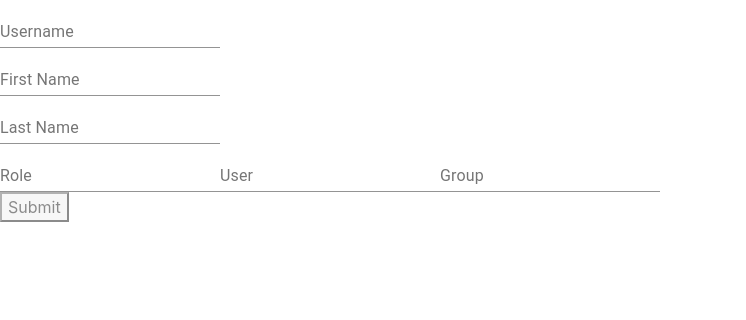
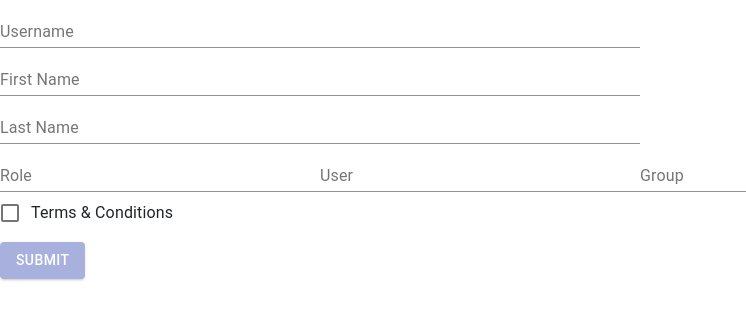
Before and after one commit to satishwaghela/react-form, a React (Create React App) app: page / in a window 1280 px wide. Shown: the top 320 px of the page, without its empty margins (0-746 px from the left). Built offline with nearby package versions, Linux system fonts and the light colour scheme.

Commit message:
Added checkbox field

```diff
--- /dev/null
+++ b/src/FormHook/Fields/FCheckbox.js
@@ -0,0 +1,36 @@
+import React from 'react';
+
+import Checkbox from '@material-ui/core/Checkbox';
+import FormControlLabel from '@material-ui/core/FormControlLabel';
+
+import { handleChangeFlow, getHelperText } from './FieldUtils';
+
+export default function FFTextField(props) {
+  const { FormControlLabelProps, CheckboxProps, form, fieldKeyPath, validation, onValueChange } = props;
+  const { formState } = form;
+  const fieldMetaData = form.getFieldMetaData(formState, fieldKeyPath);
+
+  const handleChange = (event) => {
+    const value = event.target.checked;
+    handleChangeFlow(value, fieldKeyPath, onValueChange, validation, form);
+  }
+
+  return (
+    <>
+      <FormControlLabel
+        {...FormControlLabelProps}
+        control={(
+          <Checkbox
+            {...CheckboxProps}
+            checked={form.getFieldValue(formState, fieldKeyPath, false)}
+            onChange={handleChange}
+            ref={form.registerField(fieldKeyPath, {
+              validation: validation
+            })}
+          />
+        )}
+      />
+      {getHelperText(fieldMetaData)}
+    </>
+  );
+}
--- a/src/FormHook/Fields/FObjectField.js
+++ b/src/FormHook/Fields/FObjectField.js
@@ -1,5 +1,6 @@
 import React from 'react';
-import FormHelperText from '@material-ui/core/FormHelperText';
+
+import { getHelperText } from './FieldUtils';
 
 export default function FFObjectField (props) {
   const { form, fieldKeyPath, validation, Child } = props;
@@ -30,9 +31,7 @@ export default function FFObjectField (props) {
           validation: validation
         })}
       >
-        {fieldMetaData.error && (
-          <FormHelperText error>{fieldMetaData.error}</FormHelperText>
-        )}
+        {getHelperText(fieldMetaData)}
       </div>
     </>
   )
--- a/src/FormHook/Fields/FTextField.js
+++ b/src/FormHook/Fields/FTextField.js
@@ -1,5 +1,6 @@
 import React from 'react';
 import TextField from '@material-ui/core/TextField';
+import { handleChangeFlow, getHelperText } from './FieldUtils';
 
 export default function FFTextField(props) {
   const { TextFieldProps, form, fieldKeyPath, validation, onValueChange } = props;
@@ -8,30 +9,14 @@ export default function FFTextField(props) {
 
   const handleChange = (event) => {
     const value = event.target.value;
-    const newFormState = { ...formState };
-    form.setFieldValue(newFormState, fieldKeyPath, value);
-    if (onValueChange) {
-      onValueChange(value, newFormState);
-    }
-    if (validation) {
-      const validator = form.getValidator(newFormState, fieldKeyPath, value);
-      validator();
-    }
-    form.setFormState(newFormState);
-  }
-
-  let helperText;
-  if (fieldMetaData.error) {
-    helperText = fieldMetaData.error;
-  }
-  if (fieldMetaData.validating) {
-    helperText = 'Validating...';
+    handleChangeFlow(value, fieldKeyPath, onValueChange, validation, form);
   }
 
   return (
+    <>
       <TextField
         error={!fieldMetaData.validating && !!fieldMetaData.error}
-      helperText={helperText}
+        fullWidth
         {...TextFieldProps}
         value={form.getFieldValue(formState, fieldKeyPath, '')}
         onChange={handleChange}
@@ -39,5 +24,7 @@ export default function FFTextField(props) {
           validation: validation
         })}
       />
+      {getHelperText(fieldMetaData)}
+    </>
   );
 }
--- /dev/null
+++ b/src/FormHook/Fields/FieldUtils.js
@@ -0,0 +1,26 @@
+import React from 'react';
+import FormHelperText from '@material-ui/core/FormHelperText';
+
+export function handleChangeFlow (value, fieldKeyPath, onValueChange, validation, form) {
+  const { formState } = form;
+  const newFormState = { ...formState };
+  form.setFieldValue(newFormState, fieldKeyPath, value);
+  if (onValueChange) {
+    onValueChange(value, newFormState);
+  }
+  if (validation) {
+    const validator = form.getValidator(newFormState, fieldKeyPath, value);
+    validator();
+  }
+  form.setFormState(newFormState);
+}
+
+export function getHelperText (fieldMetaData) {
+  if (fieldMetaData.validating) {
+    return <FormHelperText>Validating...</FormHelperText>;
+  } else if (fieldMetaData.error) {
+    return <FormHelperText error>{fieldMetaData.error}</FormHelperText>
+  } else {
+    return null;
+  }
+}
--- a/src/HooksExample/HooksExample.js
+++ b/src/HooksExample/HooksExample.js
@@ -1,6 +1,9 @@
 import React from 'react';
+import Grid from '@material-ui/core/Grid';
+import Button from '@material-ui/core/Button';
 import useForm from '../FormHook';
 import FTextField from '../FormHook/Fields/FTextField';
+import FCheckbox from '../FormHook/Fields/FCheckbox';
 import AsyncValidationExample from './AsyncValidationExample';
 import ObjectFieldExample from './ObjectFieldExample';
 import { requiredValidation } from './validations';
@@ -28,10 +31,10 @@ export default function Example () {
 
   return (
     <>
-      <div>
+      <Grid item xs={6}>
         <AsyncValidationExample form={form} />
-      </div>
-      <div>
+      </Grid>
+      <Grid item xs={6}>
         <FTextField
           form={form}
           fieldKeyPath='profile.firstname'
@@ -43,8 +46,8 @@ export default function Example () {
             label: 'First Name'
           }}
         />
-      </div>
-      <div>
+      </Grid>
+      <Grid item xs={6}>
         <FTextField
           form={form}
           fieldKeyPath='profile.lastname'
@@ -56,12 +59,26 @@ export default function Example () {
             label: 'Last Name'
           }}
         />
-      </div>
+      </Grid>
+      <Grid container xs={9}>
+        <ObjectFieldExample form={form} />
+      </Grid>
+      <FCheckbox
+        form={form}
+        fieldKeyPath='ack'
+        validation={(value, formState, callback) => {
+          const errorMsg = value ? '' : 'Please accept terms & conditions';
+          callback(errorMsg);
+        }}
+        FormControlLabelProps={{
+          label: 'Terms & Conditions'
+        }}
+      />
       <div>
-        <ObjectFieldExample form={form} />
-      </div>
-      <button
+        <Button
           ref={submitBtnRef}
+          {...buttonProps}
+          variant="contained" color="primary"
           onClick={() => {
             console.log('form submit')
             const validity = form.getFormValidity();
@@ -72,10 +89,10 @@ export default function Example () {
               form.validateForm();
             }
           }}
-        {...buttonProps}
         >
           Submit
-      </button>
+        </Button>
+      </div>
     </>
   );
 }
--- a/src/HooksExample/ObjectFieldExample.js
+++ b/src/HooksExample/ObjectFieldExample.js
@@ -1,4 +1,5 @@
 import React from 'react';
+import Grid from '@material-ui/core/Grid';
 import FObjectField from '../FormHook/Fields/FObjectField';
 import FTextField from '../FormHook/Fields/FTextField';
 
@@ -27,6 +28,7 @@ function ObjectChild ({ validateObject, fieldKeyPath, form }) {
   const fieldKeyPathGroup = fieldKeyPath + '.group';
   return (
     <>
+      <Grid item xs={4}>
         <FTextField
           form={form}
           fieldKeyPath={fieldKeyPathRole}
@@ -38,6 +40,8 @@ function ObjectChild ({ validateObject, fieldKeyPath, form }) {
             label: 'Role'
           }}
         />
+      </Grid>
+      <Grid item xs={4}>
         <FTextField
           form={form}
           fieldKeyPath={fieldKeyPathUser}
@@ -49,6 +53,8 @@ function ObjectChild ({ validateObject, fieldKeyPath, form }) {
             label: 'User'
           }}
         />
+      </Grid>
+      <Grid item xs={4}>
         <FTextField
           form={form}
           fieldKeyPath={fieldKeyPathGroup}
@@ -60,6 +66,7 @@ function ObjectChild ({ validateObject, fieldKeyPath, form }) {
             label: 'Group'
           }}
         />
+      </Grid>
     </>
   )
 }
```
Lines whose indentation alone changed are shown as unchanged.
